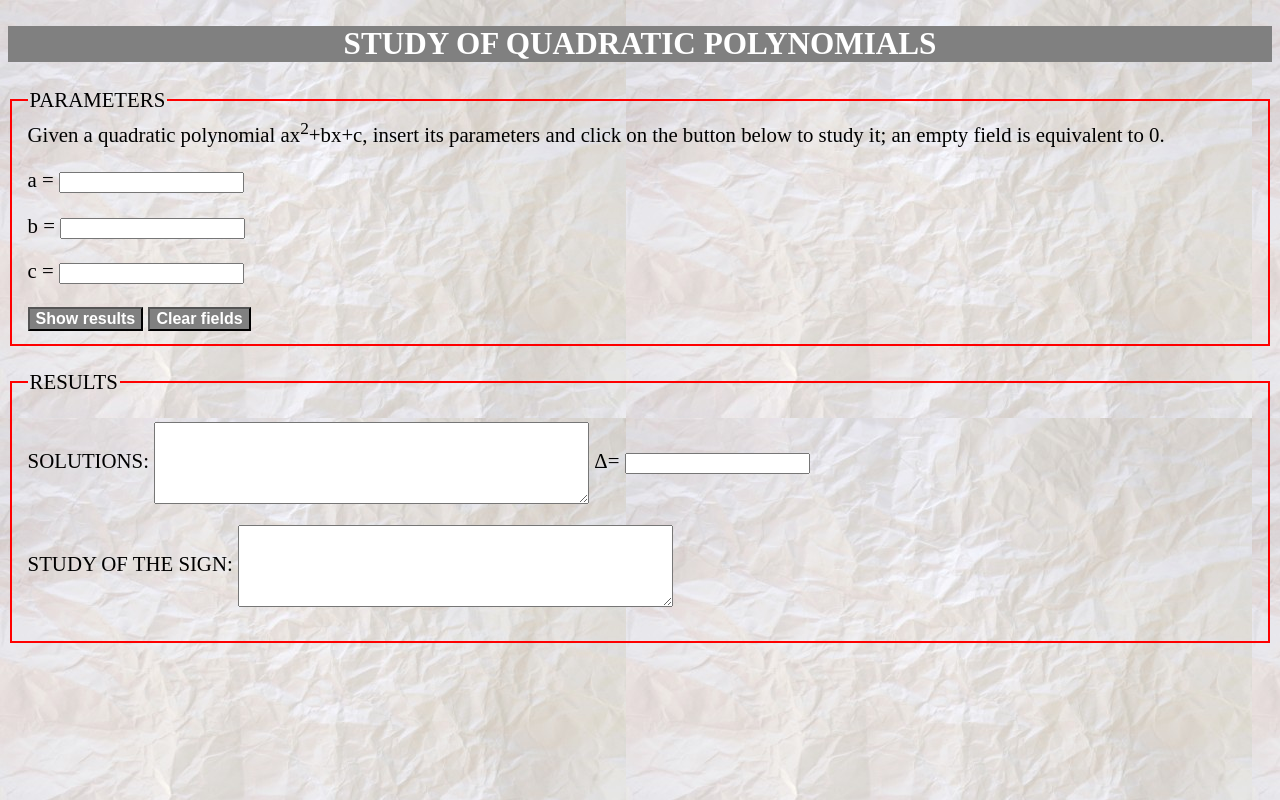
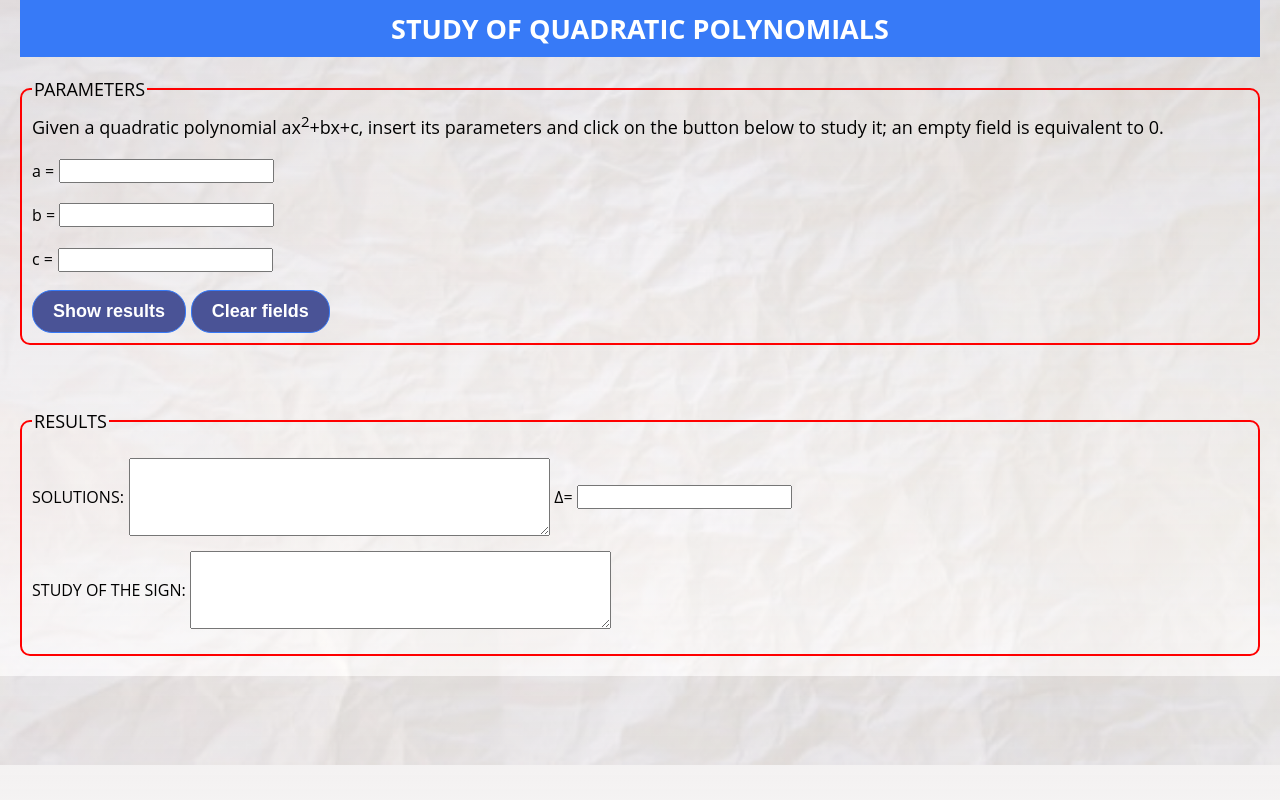
Before and after one commit to francescopicchi76/quadraticpolynomial, a plain HTML site: page index.html in a window 1280 px wide. Drawn offline with Linux system fonts and the light colour scheme.

Commit message:
Update quadraticPolynomial_style.css

```diff
--- a/css/quadraticPolynomial_style.css
+++ b/css/quadraticPolynomial_style.css
@@ -1,24 +1,74 @@
+* {
+	box-sizing: border-box;
+}
+
+html {
+	font-size: 62.5%;
+}
+
 header {
-  background-color: grey;
+  background-color: rgb(55, 122, 247);
   text-align: center;
   color: white;
+  padding: 10px 0;
+  margin: 0 20px;
 }
+
+header>h1, header>h2 {
+  margin: 0;
+}
+
 body {
-  background-color: lightgrey;
-  background-image: url(../images/paper.jpg);
-  font-size: 130%;
+  font-family: "Open Sans", sans-serif;
+  background: linear-gradient(rgba(229, 225, 225, 0.5), rgba(255, 253, 253, 0.7)), url(../images/paper.jpg) center no-repeat;
+	background-size: cover;
+  font-size: 1.8rem;
+  margin: 0;
 }
+
+#container {
+  max-width: 1250px;
+  margin: 10px auto;
+}
+
+h4 {
+  text-align: center;
+  margin: 10px 0;
+}
+
+.parametri {
+  margin: 10px auto;
+}
+
 .cornice {
   border-color: red;
   border-style: solid;
+  border-radius: 1rem;
+  padding: 10px;
+  margin: 20px;
 }
+
+.resultsfield {
+  margin: 15px auto;
+}
+
+.bottoni {
+  text-align: center;
+}
+
 .button {
-  background-color: grey;
+  outline: none;
+  background-color: #4a5396;
   color: white;
   font-weight: bold;
-  font-size: 16px;
+  font-size: 1.8rem;
+  border-radius: 2rem;
+  padding: 10px 20px;
+  border: solid 1px rgb(55, 122, 247);
 }
-textarea {
+
+textarea, label, input {
   vertical-align: middle;
-  font-size: 102%;
+  font-size: 1.6rem;
+  max-width: 100%;
 }
```
